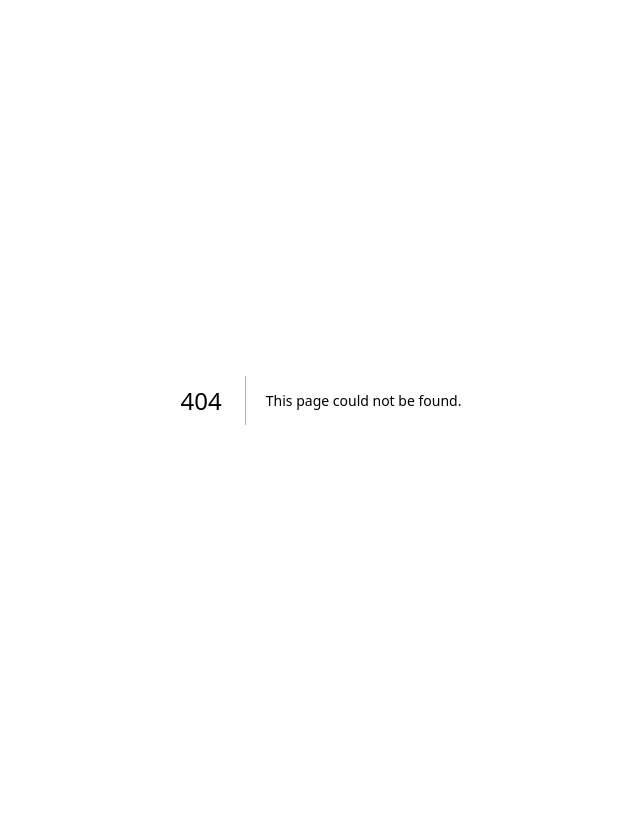
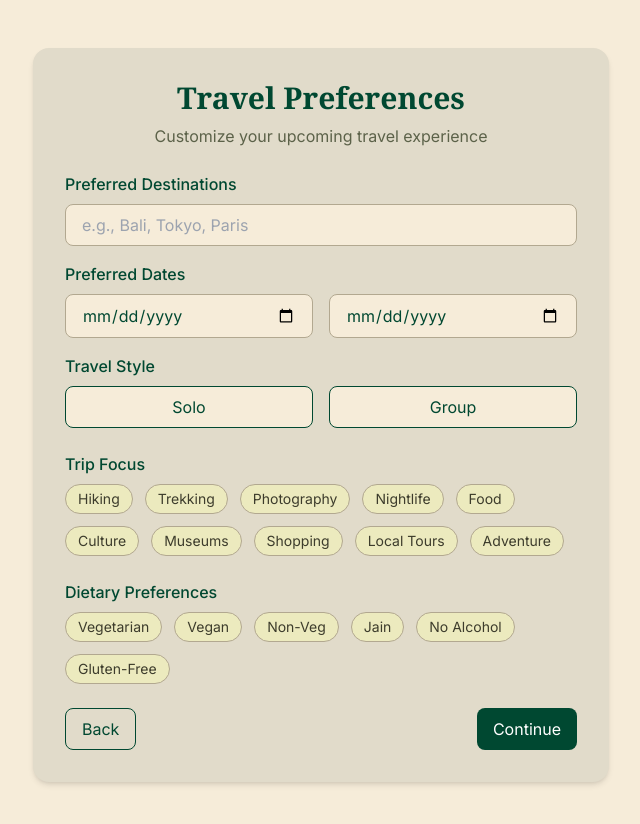
Before and after one commit to NavneetPrajapati31/KOVARI, a Next.js app: page /onboarding/prefrences in a window 1280 px wide. Before the commit this address had no page. Shown: the top 824 px of the page, without its empty margins (319-959 px from the left). Before the commit the page ends 800 px from the top, so only its background shows below. Built offline with nearby package versions, Linux system fonts and the light colour scheme.

Commit message:
Day- 5 Dev A Done

```diff
--- /dev/null
+++ b/src/app/onboarding/prefrences/page.tsx
@@ -0,0 +1,135 @@
+// src/app/onboarding/preferences/page.tsx
+'use client';
+
+import { useState } from 'react';
+
+const tripFocusOptions = [
+  'Hiking',
+  'Trekking',
+  'Photography',
+  'Nightlife',
+  'Food',
+  'Culture',
+  'Museums',
+  'Shopping',
+  'Local Tours',
+  'Adventure'
+];
+
+const dietaryOptions = ['Vegetarian', 'Vegan', 'Non-Veg', 'Jain', 'No Alcohol', 'Gluten-Free'];
+
+export default function TravelPreferencesPage() {
+  const [destinations, setDestinations] = useState('');
+  const [dates, setDates] = useState({ from: '', to: '' });
+  const [mode, setMode] = useState<'solo' | 'group' | null>(null);
+  const [tripFocus, setTripFocus] = useState<string[]>([]);
+  const [dietary, setDietary] = useState<string[]>([]);
+
+  const toggleItem = (
+    item: string,
+    setList: React.Dispatch<React.SetStateAction<string[]>>
+  ) => {
+    setList((prev) =>
+      prev.includes(item) ? prev.filter((i) => i !== item) : [...prev, item]
+    );
+  };
+
+  return (
+    <div className="min-h-screen bg-[#F6ECD9] text-[#004831] px-6 py-12">
+      <div className="max-w-xl mx-auto bg-[#E1DBCA] p-8 rounded-xl shadow-md">
+        <h1 className="text-3xl font-serif font-bold mb-2 text-center">Travel Preferences</h1>
+        <p className="text-[#5C6249] text-center mb-6">Customize your upcoming travel experience</p>
+
+        {/* Preferred Destinations */}
+        <label className="block mb-2 font-medium">Preferred Destinations</label>
+        <input
+          type="text"
+          placeholder="e.g., Bali, Tokyo, Paris"
+          value={destinations}
+          onChange={(e) => setDestinations(e.target.value)}
+          className="w-full border border-[#B2A890] bg-[#F6ECD9] text-[#004831] px-4 py-2 rounded mb-4"
+        />
+
+        {/* Travel Dates */}
+        <label className="block mb-2 font-medium">Preferred Dates</label>
+        <div className="flex gap-4 mb-4">
+          <input
+            type="date"
+            value={dates.from}
+            onChange={(e) => setDates({ ...dates, from: e.target.value })}
+            className="flex-1 border border-[#B2A890] bg-[#F6ECD9] px-4 py-2 rounded"
+          />
+          <input
+            type="date"
+            value={dates.to}
+            onChange={(e) => setDates({ ...dates, to: e.target.value })}
+            className="flex-1 border border-[#B2A890] bg-[#F6ECD9] px-4 py-2 rounded"
+          />
+        </div>
+
+        {/* Travel Mode */}
+        <label className="block mb-2 font-medium">Travel Style</label>
+        <div className="flex gap-4 mb-6">
+          <button
+            onClick={() => setMode('solo')}
+            className={`flex-1 px-4 py-2 rounded border border-[#004831] transition ${
+              mode === 'solo' ? 'bg-[#004831] text-white' : 'bg-[#F6ECD9]'
+            }`}
+          >
+            Solo
+          </button>
+          <button
+            onClick={() => setMode('group')}
+            className={`flex-1 px-4 py-2 rounded border border-[#004831] transition ${
+              mode === 'group' ? 'bg-[#004831] text-white' : 'bg-[#F6ECD9]'
+            }`}
+          >
+            Group
+          </button>
+        </div>
+
+        {/* Trip Focus (Merged Interests & Activities) */}
+        <label className="block mb-2 font-medium">Trip Focus</label>
+        <div className="flex flex-wrap gap-3 mb-6">
+          {tripFocusOptions.map((item) => (
+            <button
+              key={item}
+              onClick={() => toggleItem(item, setTripFocus)}
+              className={`px-3 py-1 rounded-full border border-[#B2A890] text-sm transition ${
+                tripFocus.includes(item)
+                  ? 'bg-[#9BA186] text-white'
+                  : 'bg-[#ECEABE] text-[#3D3C2C] hover:bg-[#D6D1BC]'
+              }`}
+            >
+              {item}
+            </button>
+          ))}
+        </div>
+
+        {/* Dietary Preferences */}
+        <label className="block mb-2 font-medium">Dietary Preferences</label>
+        <div className="flex flex-wrap gap-3 mb-6">
+          {dietaryOptions.map((diet) => (
+            <button
+              key={diet}
+              onClick={() => toggleItem(diet, setDietary)}
+              className={`px-3 py-1 rounded-full border border-[#B2A890] text-sm transition ${
+                dietary.includes(diet)
+                  ? 'bg-[#9BA186] text-white'
+                  : 'bg-[#ECEABE] text-[#3D3C2C] hover:bg-[#D6D1BC]'
+              }`}
+            >
+              {diet}
+            </button>
+          ))}
+        </div>
+
+        {/* Navigation */}
+        <div className="flex justify-between">
+          <button className="px-4 py-2 border border-[#004831] rounded text-[#004831] hover:bg-[#ECEABE]">Back</button>
+          <button className="px-4 py-2 bg-[#004831] text-white rounded hover:bg-[#003527]">Continue</button>
+        </div>
+      </div>
+    </div>
+  );
+}
```
